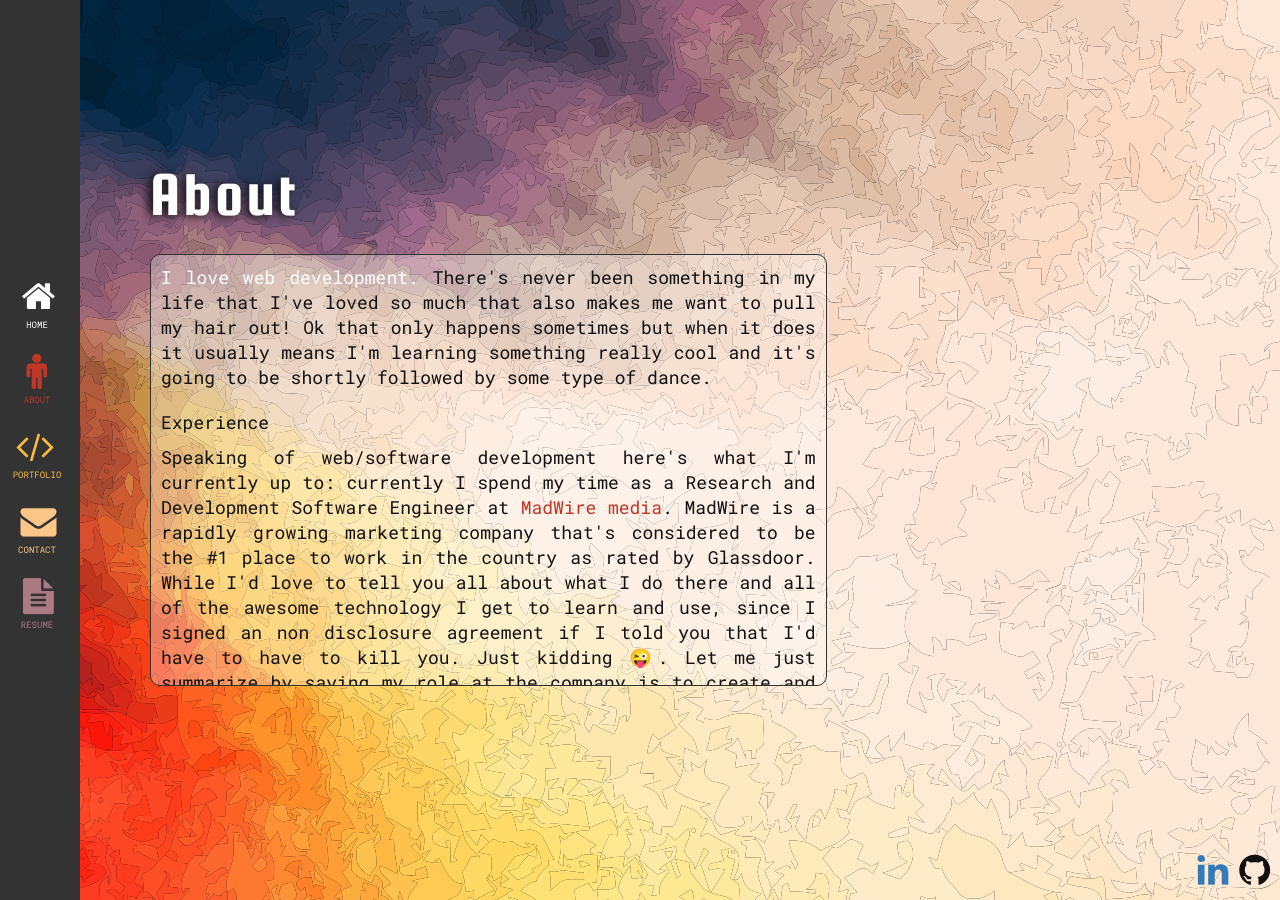
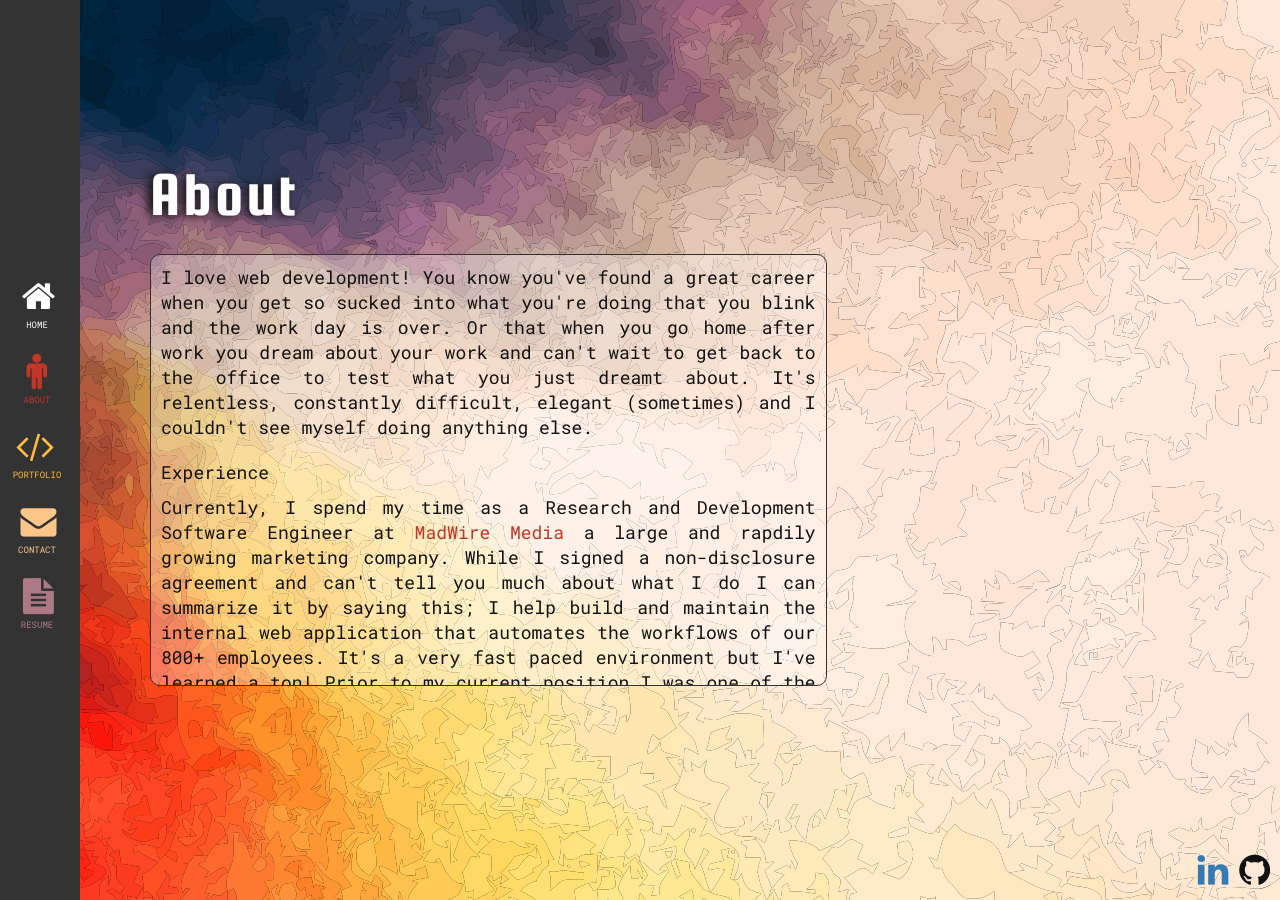
Before and after one commit to JWizerd/2017_personal_portfolio, a Jekyll site: the page built from about.html, in a window 1280 px wide. Built offline with Jekyll 4.4.1, drawn with Linux system fonts in a browser that asks for light colours.

Commit message:
updated content for home page and about page once again

```diff
--- a/about.html
+++ b/about.html
@@ -8,31 +8,21 @@
       <img src="{{site.baseurl}}/assets/img/img_programming-icons-horizontal.png" alt="" class="img-responsive tech-icons-horizontal my-animate zoomInRight">
       <div class="overflow-content about-text my-animate flipInX">
         <p>
-          <span class="white">I love web development.</span> There's never been something in my life that I've loved so much that also makes me want to pull my hair out! Ok that only happens sometimes but when it does it usually means I'm learning something really cool and it's going to be shortly followed by some type of dance.
+          I love web development! You know you've found a great career when you get so sucked into what you're doing that you blink and the work day is over. Or that when you go home after work you dream about your work and can't wait to get back to the office to test what you just dreamt about. It's relentless, constantly difficult, elegant (sometimes) and I couldn't see myself doing anything else.
         </p>
 
         <h3>Experience</h3>
         <p>
-          Speaking of web/software development here's what I'm currently up to: currently I spend my time as a Research and Development Software Engineer at <a href="http://madwire.com/">MadWire media</a>. MadWire is a rapidly growing marketing company that's considered to be the #1 place to work in the country as rated by Glassdoor. While I'd love to tell you all about what I do there and all of the awesome technology I get to learn and use, since I signed an non disclosure agreement if I told you that I'd have to have to kill you. Just kidding 😜. Let me just summarize by saying my role at the company is to create and maintain the internal software that helps automate the workflow of our 500+ employees. Prior to my current position I was one of the client facing fullstack developers at MadWire who specialized in our higher end custom website development, plugin development, eCommerce development and web applications. While I can't showcase the work I am currently doing you can view some of my past work created at MadWire and past work as a freelance web developer. <a href="{{site.baseurl}}/work">Check out the projects!</a> OR <span color="apple github-link">check out my github</span>!
-        </p>
-
-        <h3>Philosophy of Work</h3>
-
-        <p>
-          I believe in working smarter not harder and I think all programmers should strive for laziness. Let me further explain so you don't think I just want to be a bum. I believe the more I can automate my software to make mine and my coworker's lives easier the happier everyone is and the less we all have to work. Which brings me to my next point, I believe firmly in a work life balance. I know the silicon valley engineers are looking down at me becuase I don't want to code 100 hrs a week but I do because there is a lot more to life than working in an office all day. Lastly, I believe that programmers (and anyone for that matter) need long periods of interupted time to maintain <a href="https://www.psychologytoday.com/us/articles/199707/finding-flow">flow state</a> and the best creations are made when we can maintain this state each day. Hence, this is why it's a secret goal of mine to one day work remotely again. Don't get me wrong, I love where I work and the people I work with but the office environment is quite distracting and I know that my best work awaits when I get back to working in personal office again. NOTE: prior to MadWire I worked remotely for 4 years but you can read more about that in my <a href="{{site.baseurl}}/assets/May-2018-Resume-Jeremiah-Wodke-general.pdf">resume</a>.
+          Currently, I spend my time as a Research and Development Software Engineer at <a href="http://madwire.com/">MadWire Media</a> a large and rapdily growing marketing company. While I signed a non-disclosure agreement and can't tell you much about what I do I can summarize it by saying this; I help build and maintain the internal web application that automates the workflows of our 800+ employees. It's a very fast paced environment but I've learned a ton! Prior to my current position I was one of the client facing full-stack developers at MadWire who specialized in our higher end custom website development, plugin development, eCommerce development and web applications. While I can't showcase the work I am currently doing you can view some of my past work created at MadWire and past work as a freelance web developer. <a href="{{site.baseurl}}/work">Check out the projects!</a> OR <span color="apple github-link">check out my github</span>!
         </p>
 
         <h3>About Me</h3>
 
         <p>
-          In my spare when I'm not slowly evolving into an alien by progressively spending my existence in front of a computer I love exploring the great unknown with my beautiful wife and two dogs. I'm also some what of a music freak and enjoy going to concerts with my crew of close friends (Red Rocks!). When I'm not in nature or dancing at Red Rocks I save my time for personal projects, landscape photography and enjoying the presence of those few who can tollerate me (Love you fam).
+          In my spare when I'm not slowly evolving into an alien by progressively spending my existence in front of a computer I love exploring the world with my beautiful wife and two dogs. I've created a great habit of always saving time for personal projects to grow my programming and design skillset.
         </p>
 
-        <h3>To Conclude</h3>
-
-        <p>
-          Now you may be wondering, what's the point of having a portfolio site if you have a great career already. I'll be the first to admit that I work at a great place but I fully understand that in this industry new and amazing opportunities are constantly coming out of the woodwork so to summarize the existence of this website; I'm always open to new opportunities so if you believe I would be a good fit for your team and the awesome things you guys are creating... <a href="{{site.baseurl}}/contact">hit me up 😊</a>
-        </p>
+        <p>Want to work with me? <a href="{{site.baseurl}}/contact">hit me up!</a></p>
       </div>
       <div class="block about-buttons my-animate zoomInUp">
         <button class="contact btn btn-red btn-subpage"><a href="{{site.baseurl}}/work">Portfolio</a></button>
--- a/home.html
+++ b/home.html
@@ -3,12 +3,8 @@
 
 <div class="home-bio-content my-animate bounceInUp">
   <h2>
-    I’m a proud contributer to the world wide web <span class="apple">“making the world a better place”</span> through custom applications and tailored internet marketing strategies.
+    I'm a Full-Stack Software Developer who also enjoys Graphic Design. My work is primarily spent on the LAMP stack (PHP) but I'm never affraid of learning new technologies or taking on exciting opportunities!
   </h2>
-
-  <strong class="tldr">
-    TLDR; I love helping businesses grow online.
-  </strong>
 
   <button class="work btn btn-red block btn-home my-animate tada"><a class="work" href="work.html">Check out my latest work</a></button>
 </div>
```
